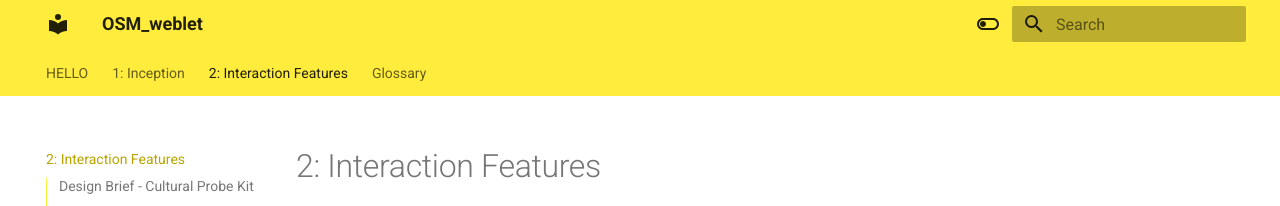
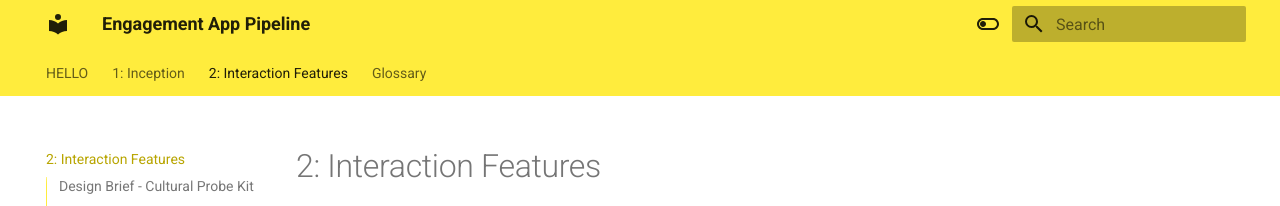
Before and after one commit to OSMDevTest/OSM, an MkDocs documentation site: the page built from docs/2_Participation.md, in a window 1280 px wide. Shown: the top 206 px of the page. Built offline with MkDocs 1.6.1 and Material for MkDocs 9.7.7, drawn with Linux system fonts in a browser that asks for light colours.

Commit message:
Update mkdocs.yml

```diff
--- a/mkdocs.yml
+++ b/mkdocs.yml
@@ -1,4 +1,4 @@
-site_name: OSM_weblet
+site_name: Engagement App Pipeline
 theme:
   name: material
 
```
